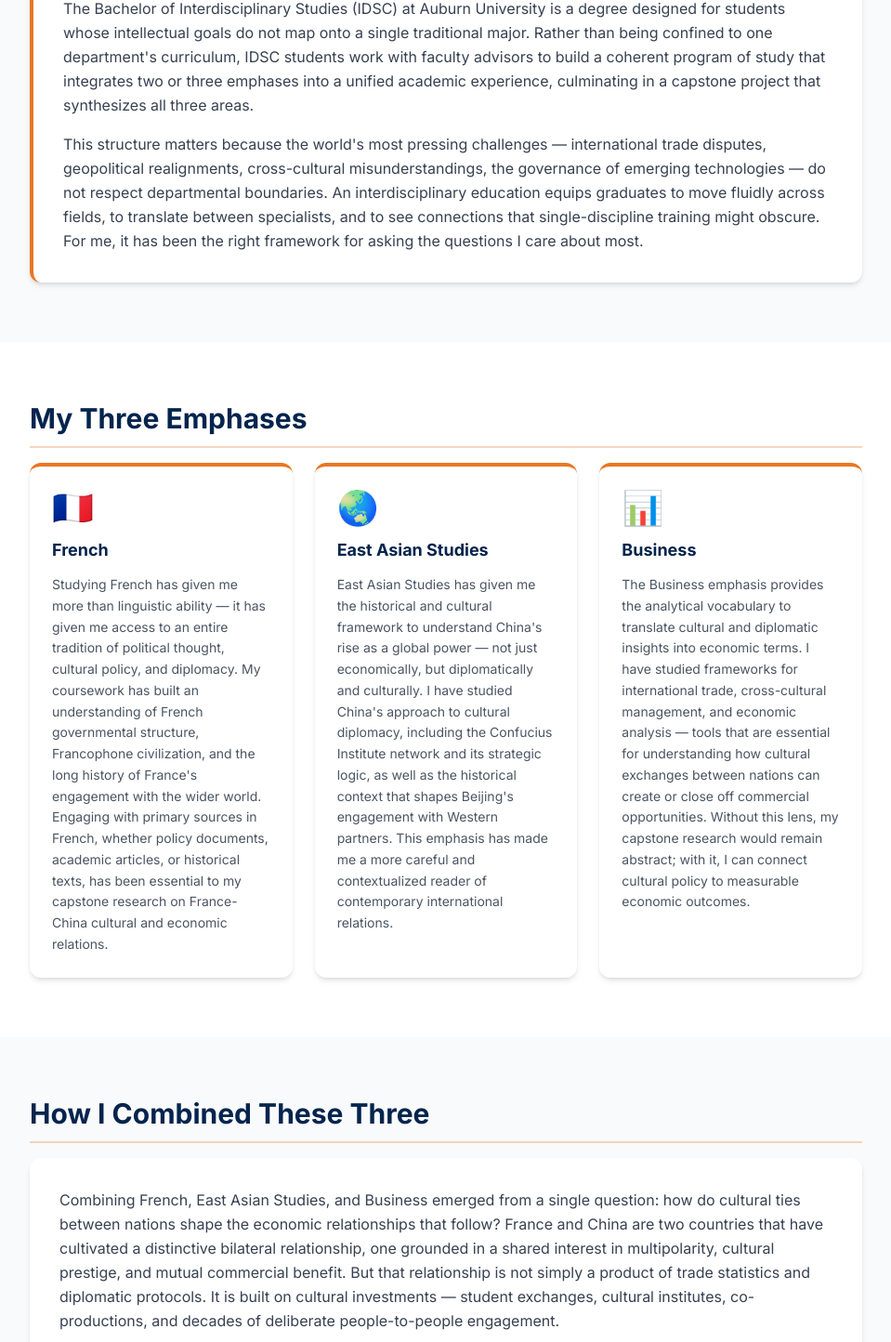
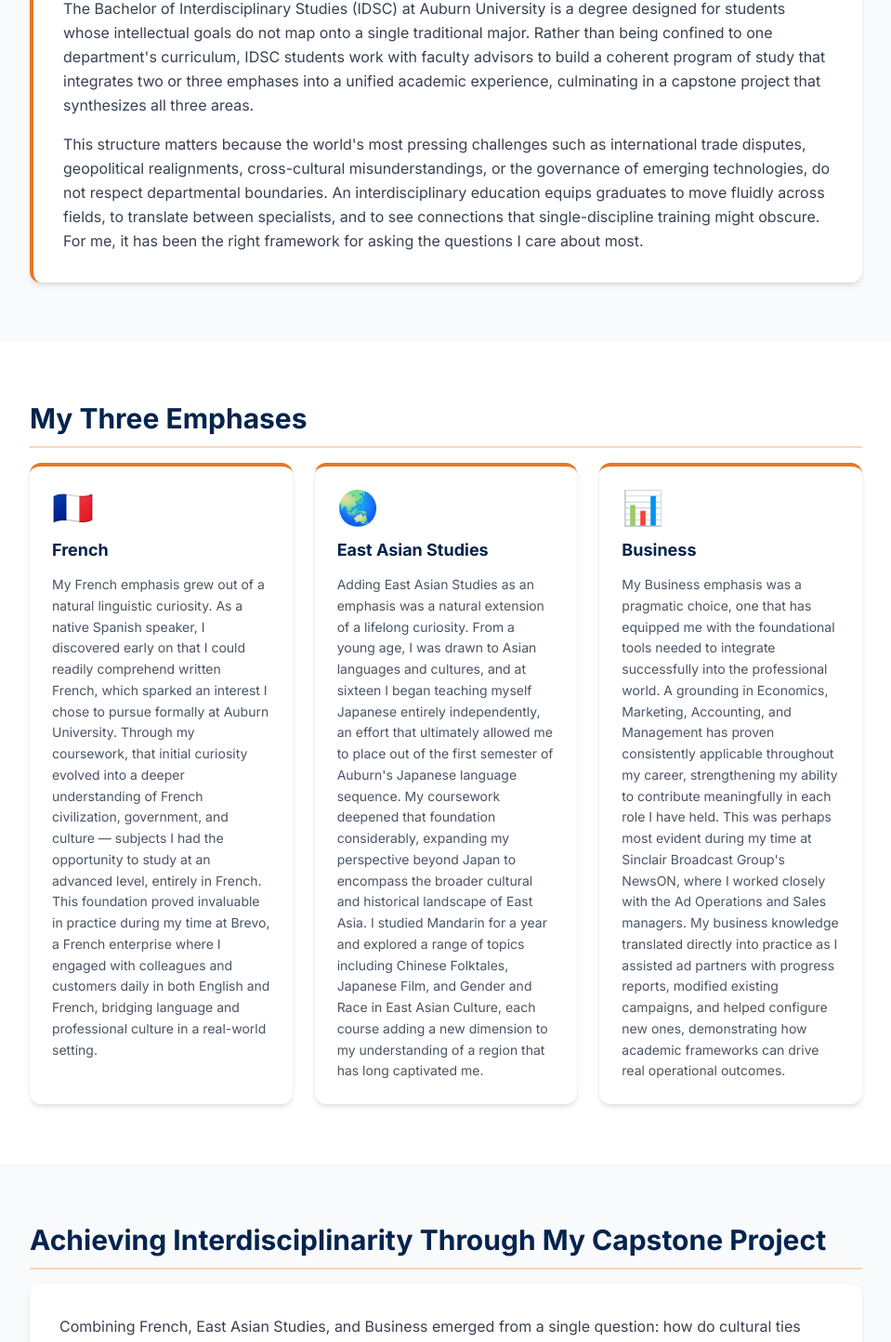
Before and after one commit to jmarq019/eportfolio, a React (Vite) app: page / in a window 1280 px wide. Shown: the part 1436-2880 px from the top of the page at 93% size, without its empty margins (160-1119 px from the left). Built offline with nearby package versions, Linux system fonts and the light colour scheme.

Commit message:
updating more text in the homepage

```diff
--- a/src/pages/Home.jsx
+++ b/src/pages/Home.jsx
@@ -131,9 +131,9 @@ export default function Home() {
               project that synthesizes all three areas.
             </p>
             <p className="text-gray-700 leading-relaxed">
-              This structure matters because the world&apos;s most pressing challenges —
+              This structure matters because the world&apos;s most pressing challenges such as
               international trade disputes, geopolitical realignments, cross-cultural
-              misunderstandings, the governance of emerging technologies — do not respect
+              misunderstandings, or the governance of emerging technologies, do not respect
               departmental boundaries. An interdisciplinary education equips graduates to move
               fluidly across fields, to translate between specialists, and to see connections that
               single-discipline training might obscure. For me, it has been the right framework
@@ -151,17 +151,18 @@ export default function Home() {
             <EmphasisCard
               emoji="🇫🇷"
               title="French"
-              description="Studying French has given me more than linguistic ability — it has given me access to an entire tradition of political thought, cultural policy, and diplomacy. My coursework has built an understanding of French governmental structure, Francophone civilization, and the long history of France's engagement with the wider world. Engaging with primary sources in French, whether policy documents, academic articles, or historical texts, has been essential to my capstone research on France-China cultural and economic relations."
+              description="My French emphasis grew out of a natural linguistic curiosity. As a native Spanish speaker, I discovered early on that I could readily comprehend written French, which sparked an interest I chose to pursue formally at Auburn University. Through my coursework, that initial curiosity evolved into a deeper understanding of French civilization, government, and culture — subjects I had the opportunity to study at an advanced level, entirely in French. This foundation proved invaluable in practice during my time at Brevo, a French enterprise where I engaged with colleagues and customers daily in both English and French, bridging language and professional culture in a real-world setting."
             />
             <EmphasisCard
               emoji="🌏"
               title="East Asian Studies"
-              description="East Asian Studies has given me the historical and cultural framework to understand China's rise as a global power — not just economically, but diplomatically and culturally. I have studied China's approach to cultural diplomacy, including the Confucius Institute network and its strategic logic, as well as the historical context that shapes Beijing's engagement with Western partners. This emphasis has made me a more careful and contextualized reader of contemporary international relations."
+              description="Adding East Asian Studies as an emphasis was a natural extension of a lifelong curiosity. From a young age, I was drawn to Asian languages and cultures, and at sixteen I began teaching myself Japanese entirely independently, an effort that ultimately allowed me to place out of the first semester of Auburn's Japanese language sequence. My coursework deepened that foundation considerably, expanding my perspective beyond Japan to encompass the broader cultural and historical landscape of East Asia. I studied Mandarin for a year and explored a range of topics including Chinese Folktales, Japanese Film, and Gender and Race in East Asian Culture, each course adding a new dimension to my understanding of a region that has long captivated me."
+
             />
             <EmphasisCard
               emoji="📊"
               title="Business"
-              description="The Business emphasis provides the analytical vocabulary to translate cultural and diplomatic insights into economic terms. I have studied frameworks for international trade, cross-cultural management, and economic analysis — tools that are essential for understanding how cultural exchanges between nations can create or close off commercial opportunities. Without this lens, my capstone research would remain abstract; with it, I can connect cultural policy to measurable economic outcomes."
+              description="My Business emphasis was a pragmatic choice, one that has equipped me with the foundational tools needed to integrate successfully into the professional world. A grounding in Economics, Marketing, Accounting, and Management has proven consistently applicable throughout my career, strengthening my ability to contribute meaningfully in each role I have held. This was perhaps most evident during my time at Sinclair Broadcast Group's NewsON, where I worked closely with the Ad Operations and Sales managers. My business knowledge translated directly into practice as I assisted ad partners with progress reports, modified existing campaigns, and helped configure new ones, demonstrating how academic frameworks can drive real operational outcomes."
             />
           </div>
         </div>
@@ -170,7 +171,7 @@ export default function Home() {
       {/* ── Why I Combined These Three ────────────────────────────────────── */}
       <section className="py-16 px-4 bg-gray-50">
         <div className="max-w-4xl mx-auto">
-          <SectionHeading>How I Combined These Three</SectionHeading>
+          <SectionHeading>Achieving Interdisciplinarity Through My Capstone Project</SectionHeading>
           <div className="bg-white rounded-xl shadow-md p-8 space-y-5 text-gray-700 leading-relaxed">
             <p>
               Combining French, East Asian Studies, and Business emerged from a single question: how do cultural ties between
```
